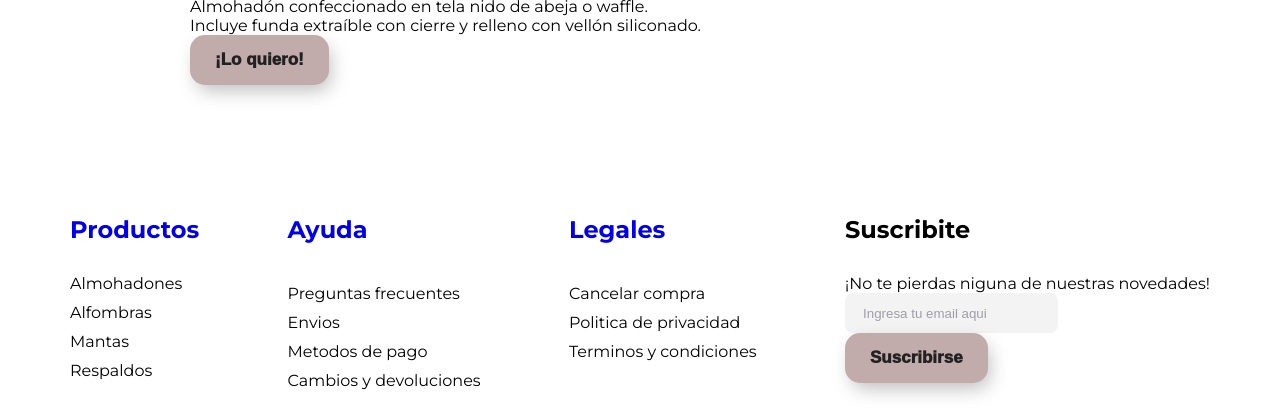
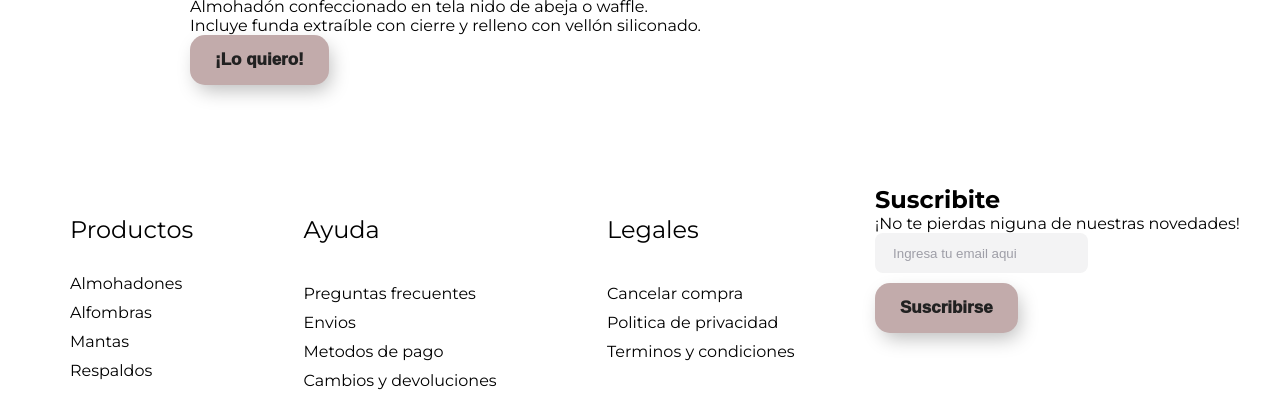
Before and after one commit to DaniloSFC/PreEntrega2-FernandezCapobianco, a plain HTML site: page pages/tienda.html in a window 1280 px wide. Shown: the part 1734-2154 px from the top of the page. Drawn offline with Linux system fonts and the light colour scheme.

Commit message:
Cambios en index.html

```diff
--- a/css/style.css
+++ b/css/style.css
@@ -5,6 +5,13 @@
 }
 a:link, a:visited, a:active {
     text-decoration:none;
+}
+a {
+    color: black;
+}
+.footerMain__sec--Tit {
+    font-weight: 500;
+    color: black;
 }
 /**  Tamaño Desktop  **/
 
@@ -67,9 +74,10 @@ a:link, a:visited, a:active {
         margin-top: 10px;
     }
     .emailForm {
+        margin-bottom: 10px;
         height: 40px;
         line-height: 28px;
-        padding: 0 1rem;
+        padding: 10px 1rem;
         border: 2px solid transparent;
         border-radius: 8px;
         outline: none;
@@ -265,7 +273,6 @@ a:link, a:visited, a:active {
     }
     .buttonContacto {
         margin-top: 50px;
-    }
     }
 
 /**  Tamaño Mobile  **/
@@ -502,7 +509,6 @@ a:link, a:visited, a:active {
     .textoProd {
         text-align: center;
         margin: 10px 10px;
-
     }
     .aboutUs {
         text-align: center;
@@ -549,4 +555,3 @@ a:link, a:visited, a:active {
     .buttonContacto {
         margin-top: 50px;
     }
-    }
--- a/pages/tienda.html
+++ b/pages/tienda.html
@@ -175,31 +175,37 @@
         <div class="footerMain">
             <nav class="footerMain__sec">
                 <ul>
-                    <h2 class="footerMain__sec--Tit1"><a href="#">Productos</a></h2>
+                    <h2 class="footerMain__sec--Tit"><a href="#">Productos</a></h2>
+                    <div class="footerMain__sec--2">
                         <li><a href="">Almohadones</a></li>
                         <li><a href="">Alfombras</a></li>
                         <li><a href="">Mantas</a></li>
                         <li><a href="">Respaldos</a></li>
+                    </div>
                 </ul>
             </nav>
             <nav>
                 <ul class="footerMain__sec">
-                    <h2 class="footerMain__sec--Tit2"><a href="#">Ayuda</a></h2>
+                    <h2 class="footerMain__sec--Tit"><a href="#">Ayuda</a></h2>
+                    <div class="footerMain__sec--2">
                         <li><a href="">Preguntas frecuentes</a></li>
                         <li><a href="">Envios</a></li>
                         <li><a href="">Metodos de pago</a></li>
                         <li><a href="">Cambios y devoluciones</a></li>
+                    </div>
                 </ul>
             </nav>
             <nav>
                 <ul class="footerMain__sec">
-                    <h2 class="footerMain__sec--Tit3"><a href="#">Legales</a></h2>
+                    <h2 class="footerMain__sec--Tit"><a href="#">Legales</a></h2>
+                    <div class="footerMain__sec--2">
                         <li><a href="">Cancelar compra</a></li>
                         <li><a href="">Politica de privacidad</a></li>
                         <li><a href="">Terminos y condiciones</a></li>
+                    </div>
                 </ul>
             </nav>
-            <div class="footerMain__sec">
+            <div class="footerMain__sec--Susc">
                 <h2 class="footerTitForm">
                     Suscribite
                 </h2>
```
Also changed, not shown: index.html (+3 -3 lines). Lines whose indentation alone changed are shown as unchanged.
